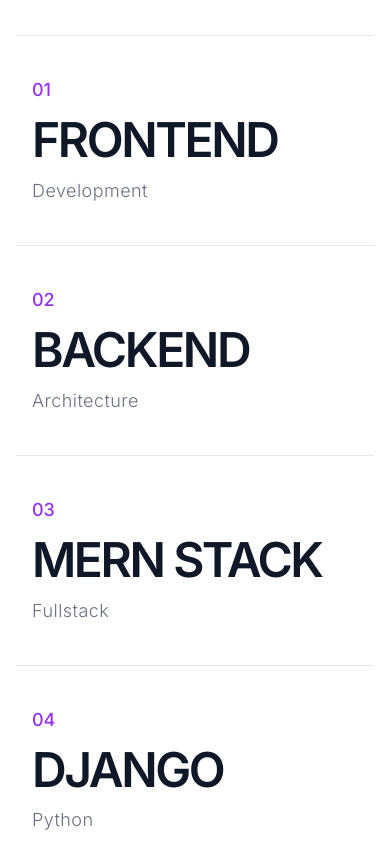
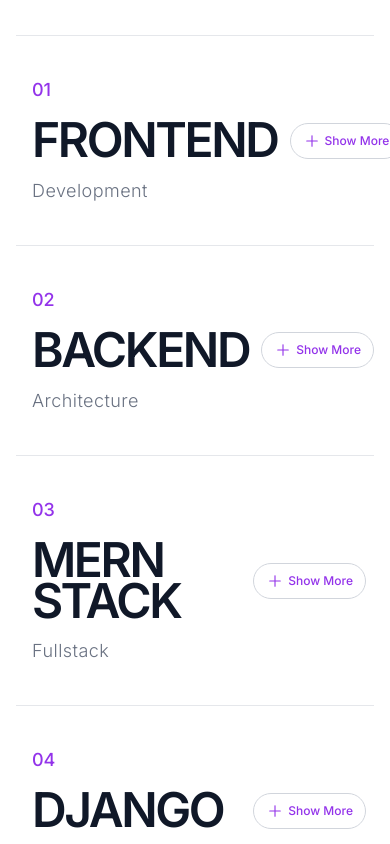
Before and after one commit to Jayasurya2021/portfolio, a React (Vite) app: page / in a window 390 px wide. Shown: the part 1340-2184 px from the top of the page. Built offline with nearby package versions, Linux system fonts and the light colour scheme.

Commit message:
Image added

```diff
--- a/src/components/ServicesSection.jsx
+++ b/src/components/ServicesSection.jsx
@@ -150,24 +150,24 @@
 
                 {/* Right Side Icons */}
                 <div
-                    className="relative z-10 shrink-0 ml-4 hidden sm:flex items-center justify-center pr-4 md:pr-0"
+                    className="relative z-10 shrink-0 ml-3 sm:ml-4 flex items-center justify-center pr-2 sm:pr-4 md:pr-0"
                     onMouseEnter={() => setIsButtonHovered(true)}
                     onMouseLeave={() => setIsButtonHovered(false)}
                 >
                     {isExpanded ? (
-                        <div className="h-12 md:h-14 rounded-full border border-gray-300 dark:border-gray-600 flex items-center justify-center text-gray-500 hover:bg-gray-100 dark:hover:bg-gray-800 transition-all duration-300 ease-out w-12 md:w-14 group-hover:w-[110px] group-hover:border-gray-400 dark:group-hover:border-gray-500">
-                            <div className="flex items-center justify-center overflow-hidden whitespace-nowrap">
-                                <X size={24} strokeWidth={1.5} className="shrink-0" />
-                                <span className="font-medium text-sm md:text-base opacity-0 max-w-0 group-hover:opacity-100 group-hover:max-w-[100px] transition-all duration-300 ease-out group-hover:ml-2">
+                        <div className="h-9 sm:h-11 md:h-14 px-3 sm:px-4 md:px-0 md:w-14 rounded-full border border-gray-300 dark:border-gray-600 flex items-center justify-center text-gray-700 dark:text-gray-300 hover:bg-gray-100 dark:hover:bg-gray-800 transition-all duration-300 ease-out md:group-hover:w-[110px] group-hover:border-gray-400 dark:group-hover:border-gray-500">
+                            <div className="flex items-center justify-center overflow-hidden whitespace-nowrap gap-1 sm:gap-1.5">
+                                <X size={18} strokeWidth={1.5} className="shrink-0" />
+                                <span className="font-medium text-xs sm:text-sm md:text-base opacity-100 max-w-full md:opacity-0 md:max-w-0 md:group-hover:opacity-100 md:group-hover:max-w-[100px] transition-all duration-300 ease-out">
                                     Close
                                 </span>
                             </div>
                         </div>
                     ) : (
-                        <div className="h-12 md:h-14 rounded-full border border-gray-300 dark:border-gray-700 flex items-center justify-center transition-all duration-300 ease-out group-hover:border-[#9333ea] w-12 md:w-14 group-hover:w-[140px] hover:bg-[#9333ea]/5 dark:hover:bg-[#9333ea]/10">
-                            <div className="flex items-center justify-center overflow-hidden whitespace-nowrap">
-                                <Plus size={24} strokeWidth={1.5} className="text-gray-400 dark:text-gray-500 group-hover:text-[#9333ea] transition-colors shrink-0" />
-                                <span className="text-[#9333ea] font-medium text-sm md:text-base opacity-0 max-w-0 group-hover:opacity-100 group-hover:max-w-[100px] transition-all duration-300 ease-out group-hover:ml-1">
+                        <div className="h-9 sm:h-11 md:h-14 px-3 sm:px-4 md:px-0 md:w-14 rounded-full border border-gray-300 dark:border-gray-700 flex items-center justify-center transition-all duration-300 ease-out group-hover:border-[#9333ea] md:group-hover:w-[140px] hover:bg-[#9333ea]/5 dark:hover:bg-[#9333ea]/10">
+                            <div className="flex items-center justify-center overflow-hidden whitespace-nowrap gap-1 sm:gap-1.5">
+                                <Plus size={18} strokeWidth={1.5} className="text-[#9333ea] md:text-gray-400 dark:md:text-gray-500 md:group-hover:text-[#9333ea] transition-colors shrink-0" />
+                                <span className="text-[#9333ea] font-medium text-xs sm:text-sm md:text-base opacity-100 max-w-full md:opacity-0 md:max-w-0 md:group-hover:opacity-100 md:group-hover:max-w-[100px] transition-all duration-300 ease-out">
                                     Show More
                                 </span>
                             </div>
@@ -206,7 +206,7 @@
                                 </ul>
 
                                 {service.image && (
-                                    <div className="shrink-0 w-36 h-36 sm:w-56 sm:h-44 md:w-72 md:h-56 lg:w-80 lg:h-60 rounded-xl sm:rounded-2xl overflow-hidden shadow-xl border border-gray-200/80 dark:border-white/15 transition-transform duration-300 hover:scale-[1.02]">
+                                    <div className="lg:hidden shrink-0 w-36 h-36 sm:w-56 sm:h-44 md:w-72 md:h-56 rounded-xl sm:rounded-2xl overflow-hidden shadow-xl border border-gray-200/80 dark:border-white/15 transition-transform duration-300 hover:scale-[1.02]">
                                         <img
                                             src={service.image}
                                             alt={service.title}
```
